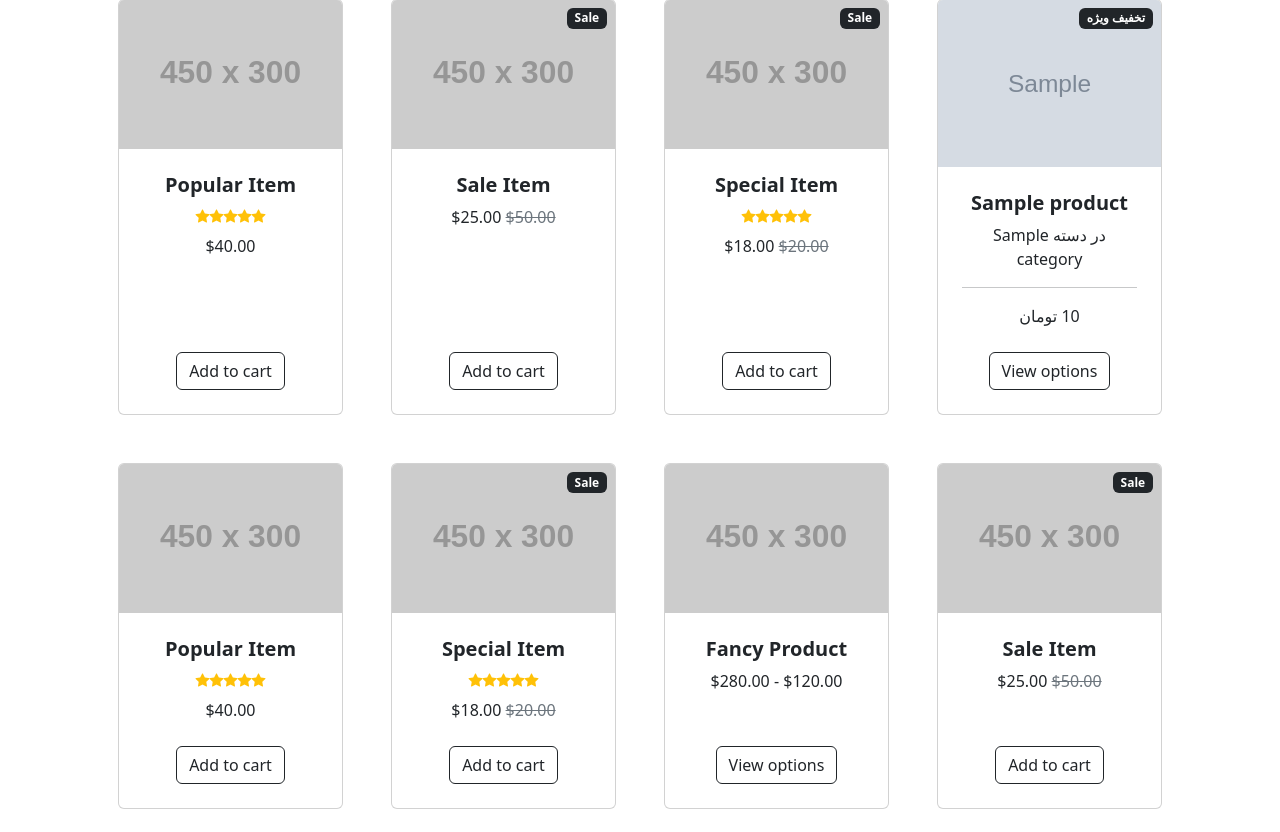
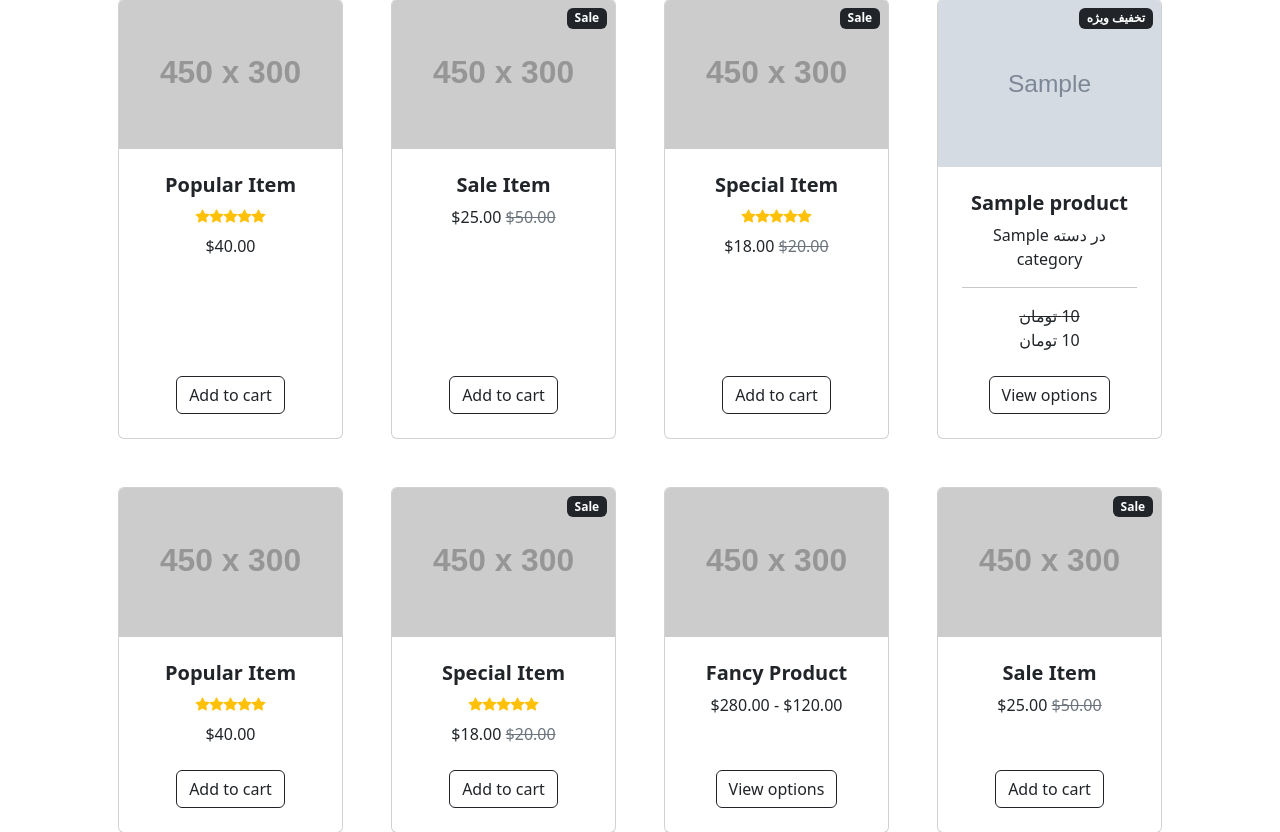
Before and after one commit to Nss67/web_application_learning, a Django app: page / in a window 1280 px wide. Shown: the part 450-1282 px from the top of the page. Run offline with Django 5.2, Linux system fonts and the light colour scheme; tables that the repository leaves empty hold one stand-in row (values such as "Sample post"); grey boxes marked "Sample" are stand-in pictures; grey boxes labelled with a size stand in for pictures from a placeholder-image service; some libraries are stand-ins or nearby versions.

Commit message:
customized products in sales

```diff
--- a/django_tutorial/shop/templates/index.html
+++ b/django_tutorial/shop/templates/index.html
@@ -59,7 +59,7 @@
             <div class="container px-4 px-lg-5 mt-5">
                 <div class="row gx-4 gx-lg-5 row-cols-2 row-cols-md-3 row-cols-xl-4 justify-content-center">
                     {% for product in products %}
-                    {% if product.is_sale %}
+                    {% if product.is_sale == True %}
                         <div class="col mb-5">
                             <div class="card h-100">
                                 <div class="badge bg-dark text-white position-absolute" style="top: 0.5rem; right: 0.5rem">تخفیف ویژه</div>
@@ -74,7 +74,9 @@
                                         در دسته {{product.category}}
                                         <br>
                                         <hr>
-                                        {{product.price | intcomma}} تومان
+                                        <strike>{{product.price | intcomma}} تومان</strike>
+                                        <br>
+                                        {{product.sale_price | intcomma}} تومان
                                     </div>
                                 </div>
                                 <!-- Product actions-->
@@ -83,7 +85,11 @@
                                 </div>
                             </div>
                         </div>
-                    {% else %}
+                    {% endif %}
+                    {% endfor %}
+
+                    {% for product in products %}
+                    {% if product.is_sale == False %}
                         <div class="col mb-5">
                             <div class="card h-100">
                                 <!-- Product image-->
@@ -108,6 +114,7 @@
                         </div>
                     {% endif %}
                     {% endfor %}
+
                     <div class="col mb-5">
                         <div class="card h-100">
                             <!-- Sale badge-->
```
